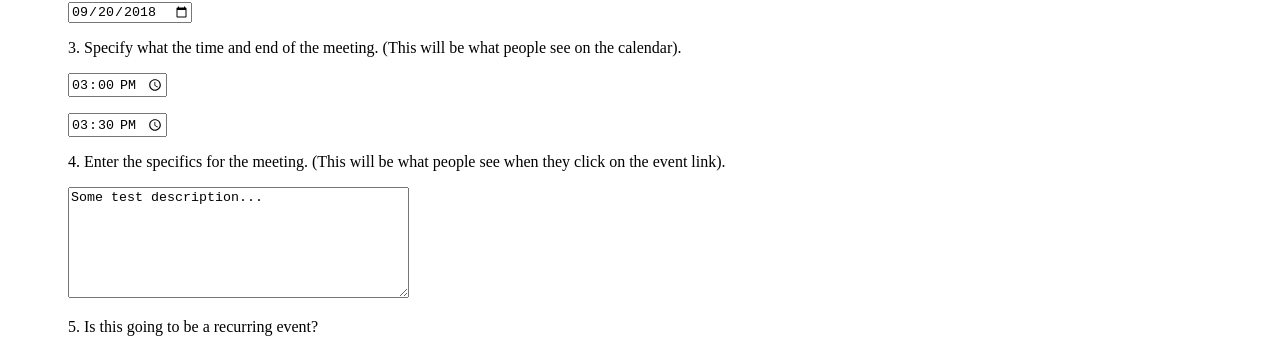
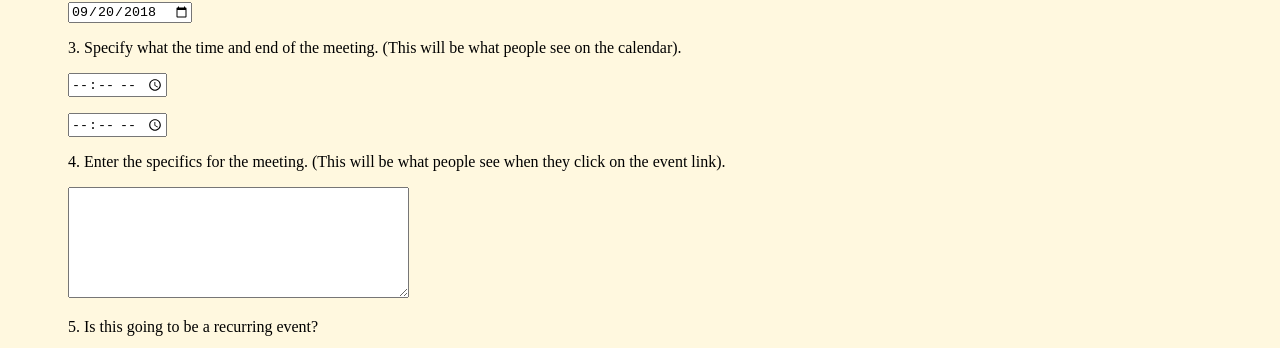
Before and after one commit to paulr-gflcourses/booker-client, a Vue app in the folder client/booker.vue/: page /newEvent in a window 1280 px wide. Shown: the part 256-604 px from the top of the page. Built offline with nearby package versions, Linux system fonts and the light colour scheme; no server answers.

Commit message:
after building

```diff
--- a/client/booker.vue/src/api/rooms.js
+++ b/client/booker.vue/src/api/rooms.js
@@ -26,7 +26,6 @@ export default {
           reject(error);
         });
 
-      // return rooms;
     });
   },
 }
--- a/client/booker.vue/src/api/utils.js
+++ b/client/booker.vue/src/api/utils.js
@@ -1,7 +1,6 @@
 export default {
 
     toTimestampFormat(date) {
-        // let date = new Date(dateStr + " " + timeStr);
         return (date.getTime() / 1000).toFixed();
       },
       formatDate(date) {
--- a/client/booker.vue/src/calendar/calendar.js
+++ b/client/booker.vue/src/calendar/calendar.js
@@ -170,8 +170,6 @@ export default new Vue({
     addEvent(event) {
       eventsModel.addEvent(event)
       .then(response => {
-        alert(response);
-        console.log(response);
         this.getEvents();
       })
       .catch(error => {
--- a/client/booker.vue/src/components/BookItem.vue
+++ b/client/booker.vue/src/components/BookItem.vue
@@ -18,24 +18,26 @@
          2. I would like to book this meeting:
       </p>
       <p>
-         <input type="date" name="date" v-model="event.date"/>
+         <input type="date" name="date" required v-model="event.date"/>
       </p>
       <p>
          3. Specify what the time and end of the meeting.
          (This will be what people see on the calendar).
       </p>
       <p>
-         <input type="time" name="start_time" v-model="event.start_time">
+         <input type="time" name="start_time"
+         min="08:00" max="20:00" step="1800" pattern="[0-9]{2}:[0-9]{2}" required v-model="event.start_time">
       </p>
       <p>
-        <input type="time" name="end_time" v-model="event.end_time">
+        <input type="time" name="end_time"
+        min="08:00" max="20:00" step="1800" pattern="[0-9]{2}:[0-9]{2}" required v-model="event.end_time">
       </p>
       <p>
          4. Enter the specifics for the meeting.
          (This will be what people see when they click on the event link).
       </p>
       <p>
-        <textarea name="description" id="" cols="40" rows="7" v-model="event.description">
+        <textarea name="description" id="" required cols="40" rows="7" v-model="event.description">
          </textarea>
       </p>
       <p>
@@ -120,8 +122,8 @@ export default {
   },
 
   filters: {},
+
   methods: {
-
 
     saveEvent() {
       let event = this.transformFields();
@@ -131,39 +133,11 @@ export default {
 
     transformFields() {
       let eventCopy = Object.assign({}, this.event);
-
       let start_time = new Date(this.event.date + ' ' + eventCopy.start_time);
       eventCopy.start_time = utils.toTimestampFormat(start_time);
       let end_time = new Date(this.event.date + ' ' + eventCopy.end_time);
       eventCopy.end_time = utils.toTimestampFormat(end_time);
-
-      if (this.is_event_recurring) {
-        eventCopy.days = this.getRecurringDays(start_time, end_time);
-      }
       return eventCopy;
-    },
-
-    getRecurringDays(firstDate_start, firstDate_end) {
-      let days = [{start_time: firstDate_start, end_time: firstDate_end}];
-      let n = this.event.duration_recurring;
-      let periodInDays = 0;
-      if (this.event.period === "weekly") {
-        periodInDays = 7 * 1;
-      } else if (this.event.period === "bi-weekly") {
-        periodInDays = 7 * 2;
-      } else {
-        periodInDays = 7 * 4;
-      }
-
-      for (let i = 0; i < n; i++) {
-        let nextDate_start = new Date(firstDate_start);
-        nextDate_start.setDate(firstDate_start.getDate() + periodInDays * (i + 1));
-        let nextDate_end = new Date(firstDate_end);
-        nextDate_end.setDate(firstDate_end.getDate() + periodInDays * (i + 1));
-        days.push({start_time:nextDate_start, end_time: nextDate_end});
-      }
-    //  alert(days);
-      return days;
     },
 
 
@@ -175,14 +149,12 @@ export default {
         this.event.date = utils.formatDate(new Date());
       }
       this.event.idroom = calendar.currentRoom.id;
+      this.event.is_recurring = "false";
 
-      this.event.start_time = "15:00";
-      this.event.end_time = "15:30";
-      this.event.description = "Some test description...";
-       this.event.is_recurring = "false";
-      // this.event.is_recurring = "true";
-      // this.event.period = "weekly";
-      // this.event.duration_recurring = "3";
+      // this.event.start_time = "15:00";
+      // this.event.end_time = "15:30";
+      // this.event.description = "Some test description...";
+
 
     }
   }
--- a/client/booker.vue/src/components/CalendarItem.vue
+++ b/client/booker.vue/src/components/CalendarItem.vue
@@ -235,6 +235,9 @@ export default {
 </script>
 
 <style>
+body{
+  background: rgb(255, 248, 223);
+}
 .rooms {
   margin: 0px;
   text-align: center;
```
